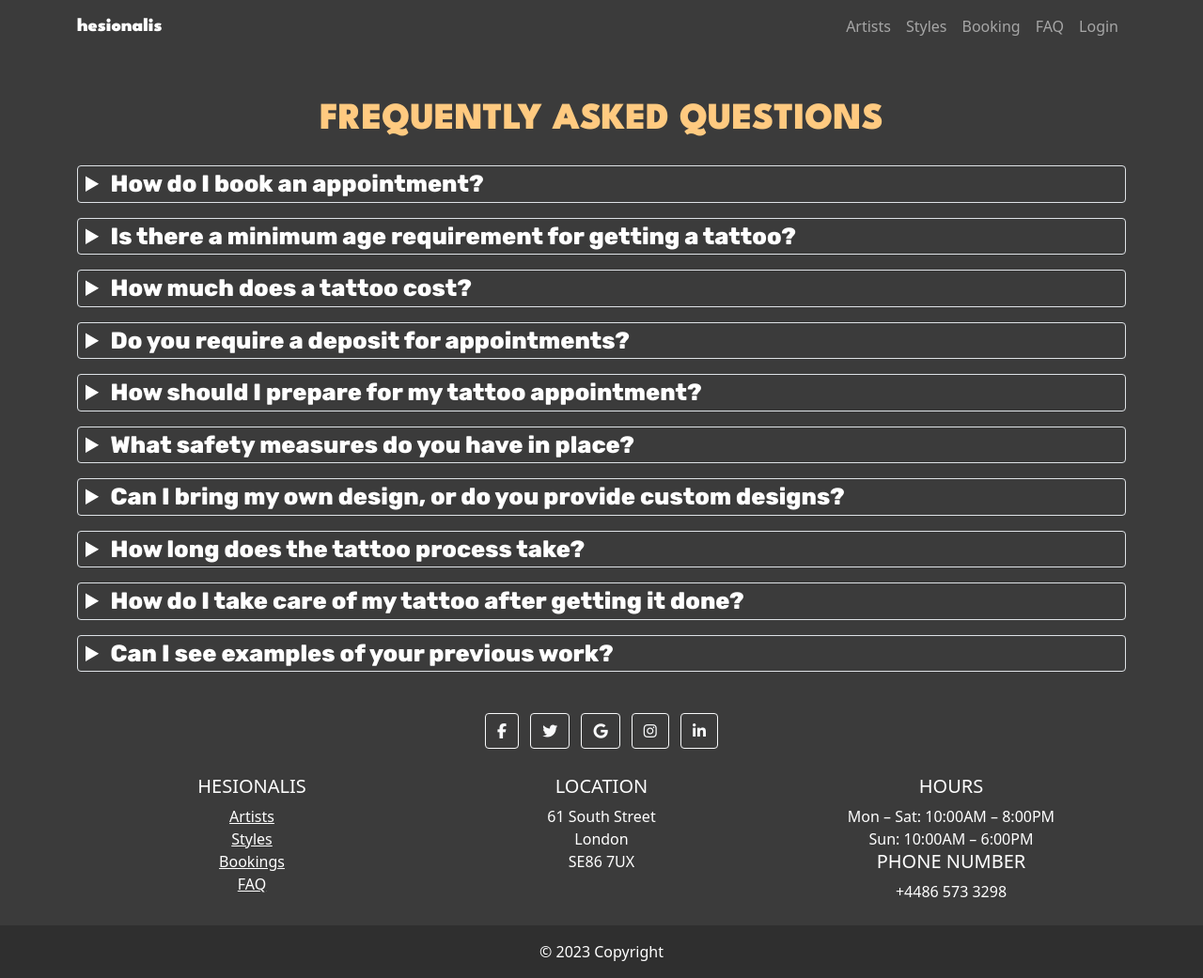
After one commit to pozhara/hesionalis-1, a Django app: page /faq/ in a window 1280 px wide. The commit adds this page. Shown: the whole page at 94% size. Run offline with Django 3.2, Linux system fonts and the light colour scheme; some libraries are stand-ins or nearby versions.

Commit message:
Create FAQ page

```diff
--- a/core/views.py
+++ b/core/views.py
@@ -75,3 +75,8 @@
         designs = Design.objects.all()
         size = ['large', "medium", "small"]
         return render(request, 'styles.html', context={'size': size, "designs": designs})
+
+
+class FAQView(View):
+    def get(self, request):
+        return render(request, 'faq.html', context={"faqs": faqs})
--- a/hesionalis/urls.py
+++ b/hesionalis/urls.py
@@ -15,11 +15,12 @@
 """
 from django.contrib import admin
 from django.urls import path, include
-from core.views import HomeView, ArtistView, DesignsView
+from core.views import HomeView, ArtistView, DesignsView, FAQView
 
 urlpatterns = [
     path('', HomeView.as_view(), name='home'),
     path('artists/', ArtistView.as_view(), name='artists'),
     path('styles/', DesignsView.as_view(), name='styles'),
+    path('faq/', FAQView.as_view(), name='faq'),
     path('admin/', admin.site.urls),
 ]
--- a/templates/base.html
+++ b/templates/base.html
@@ -32,7 +32,7 @@
                         <a href="#" class="nav-link">Booking</a>
                     </li>
                     <li class="nav-item">
-                        <a href="#" class="nav-link">FAQ</a>
+                        <a href="{% url 'faq' %}" class="nav-link">FAQ</a>
                     </li>
                     {% if user.is_authenticated %}
                     <li class="nav-item">
@@ -105,7 +105,7 @@
                                 <a href="#!" class="text-white">Bookings</a>
                             </li>
                             <li>
-                                <a href="#" class="text-white">FAQ</a>
+                                <a href="{% url 'faq' %}" class="text-white">FAQ</a>
                             </li>
                         </ul>
                     </div>
--- /dev/null
+++ b/templates/faq.html
@@ -0,0 +1,22 @@
+{% extends "base.html" %}
+
+{% block content %}
+
+<div class="container text-center text-uppercase font">
+    <h1 class="color pb-2 pt-5 font">Frequently asked questions</h1>
+</div>
+
+<div class="container justify-center">
+    <div>
+        {% for faq in faqs %}
+        <details class="my-3 border rounded text-white font-2">
+            <summary class="px-2 font-size-2">{{ faq.question }}</summary>
+            <hr>
+            <p class="px-2 font-size-3">{{ faq.answer }}</p>
+        </details>
+
+        {% endfor %}
+    </div>
+</div>
+
+{% endblock %}
```
